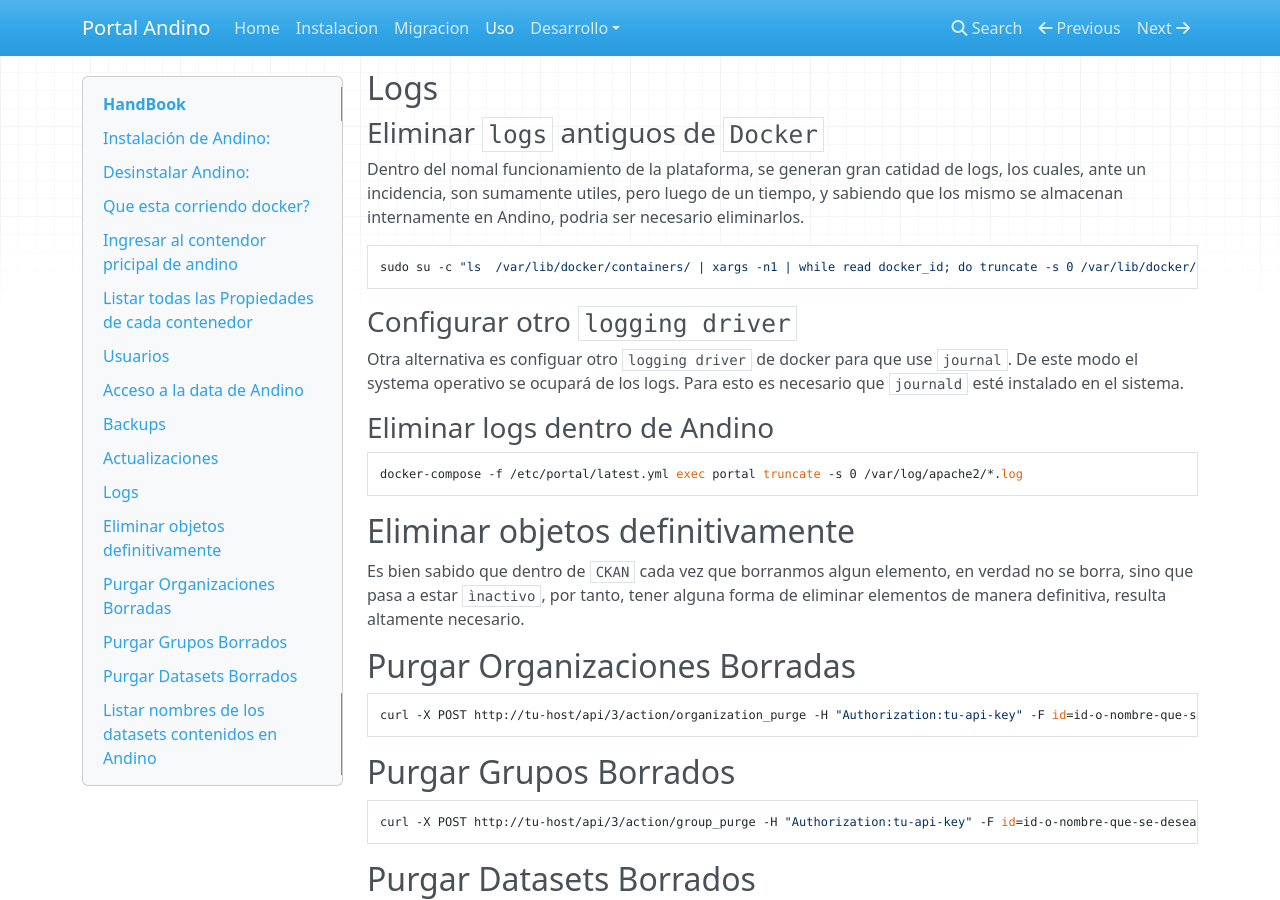
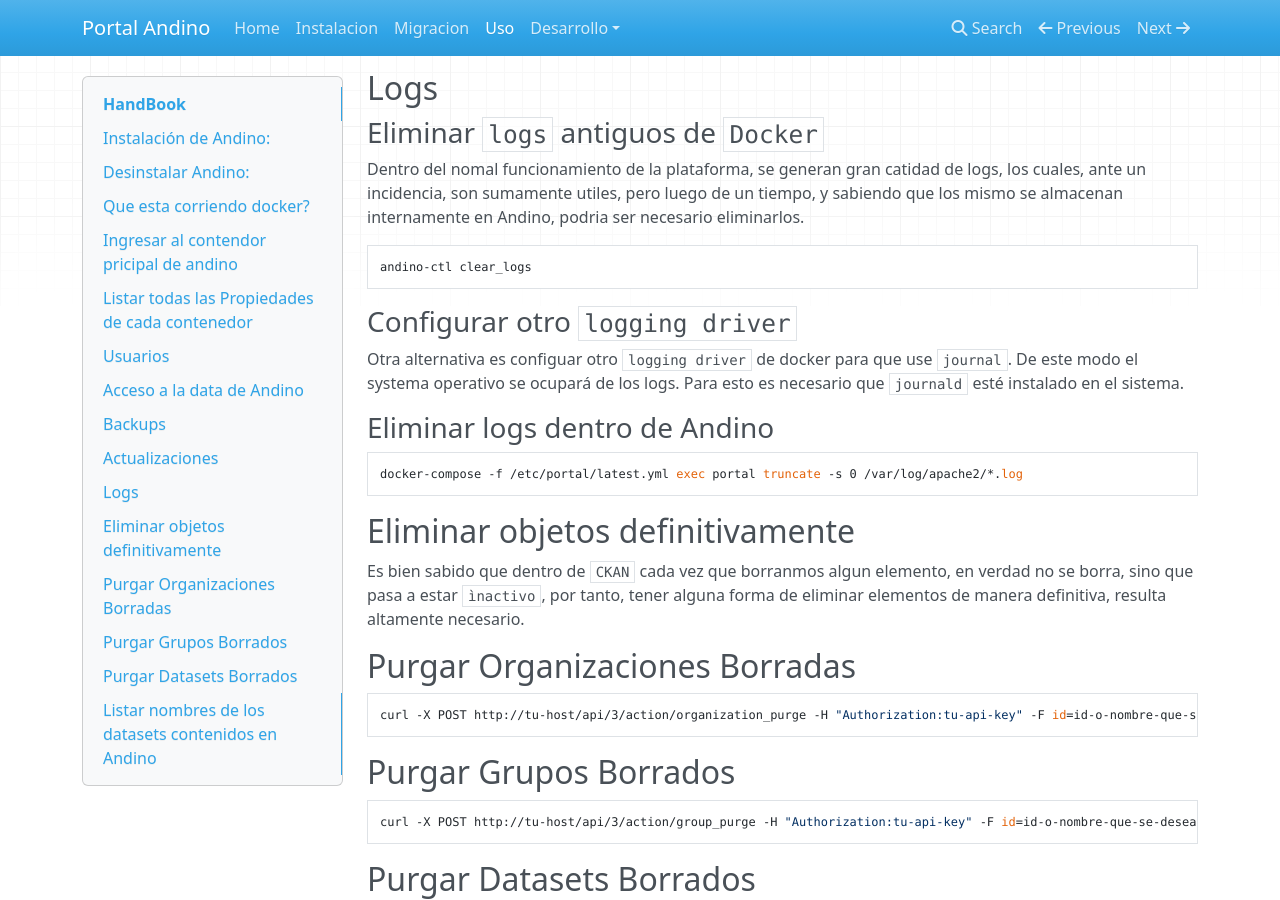
Before and after one commit to datosgobar/portal-andino, an MkDocs documentation site: the page built from docs/setup/usage.md, in a window 1280 px wide and 900 px high, scrolled down 3991 px. Built offline with MkDocs 1.6.1, drawn with Linux system fonts in a browser that asks for light colours; nearby versions of some CDN libraries; old or Windows-style settings are respelled for this version of MkDocs.

Commit message:
Agrego comando para eliminar logs de la aplicacion en el host

```diff
--- a/docs/setup/usage.md
+++ b/docs/setup/usage.md
@@ -187,7 +187,7 @@ Las actualizaciones se llevan a cabo mediante un script de update. El mismo se p
 
 Dentro del nomal funcionamiento de la plataforma, se generan gran catidad de logs, los cuales, ante un incidencia, son sumamente utiles, pero luego de un tiempo, y sabiendo que los mismo se almacenan internamente en Andino, podria ser necesario eliminarlos.
 
-    sudo su -c "ls  /var/lib/docker/containers/ | xargs -n1 | while read docker_id; do truncate -s 0 /var/lib/docker/containers/${docker_id%/*}/${docker_id%/*}-json.log; done"
+    andino-ctl clear_logs
 
 ### Configurar otro `logging driver`
 
```
Also changed, not shown: 1 other file.
